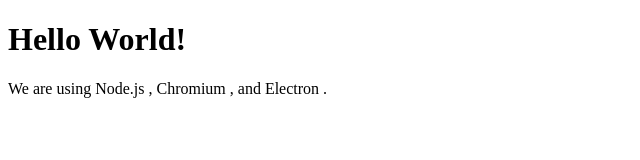
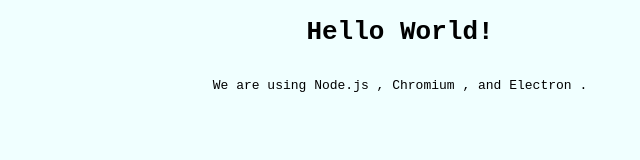
Before and after one commit to devon-wolf/electron-ts-test, an Electron app: page public/index.html in a window 800 px wide. Shown: the whole page, without its empty margins (0-640 px from the left). Drawn offline with Linux system fonts and the light colour scheme.

Commit message:
light styling

```diff
--- a/public/index.html
+++ b/public/index.html
@@ -10,12 +10,18 @@
       http-equiv="X-Content-Security-Policy"
       content="default-src 'self'; script-src 'self'"
     />
+    <link rel="stylesheet" href="./style.css" />
     <title>Hello, Electron</title>
   </head>
   <body>
     <h1>Hello World!</h1>
-    We are using Node.js <span id="node-version"></span>, Chromium
-    <span id="chrome-version"></span>, and Electron
-    <span id="electron-version"></span>.
+    <main>
+      <p>
+        We are using
+        <code>Node.js <span id="node-version"></span></code>,
+        <code>Chromium <span id="chrome-version"></span></code>, and
+        <code>Electron <span id="electron-version"></span></code>.
+      </p>
+    </main>
   </body>
 </html>
--- /dev/null
+++ b/public/style.css
@@ -0,0 +1,18 @@
+* {
+    box-sizing: border-box;
+}
+
+html, body {
+    height: 100%;
+    width: 100%;
+    padding: 0;
+    margin: 0;
+}
+
+body {
+    background-color: azure;
+    font-family: monospace;
+    display: flex;
+    flex-direction: column;
+    align-items: center;
+}
```
